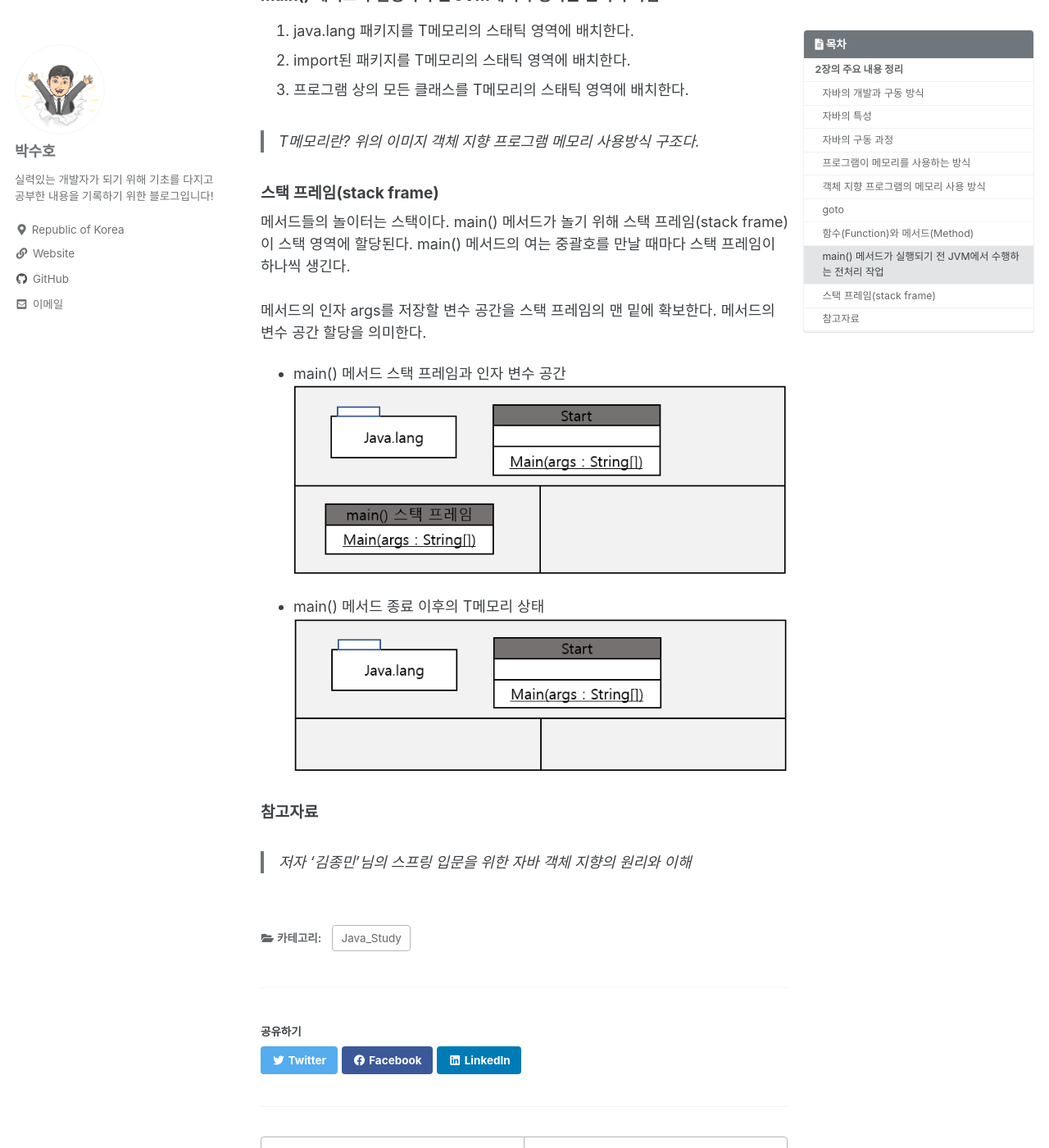
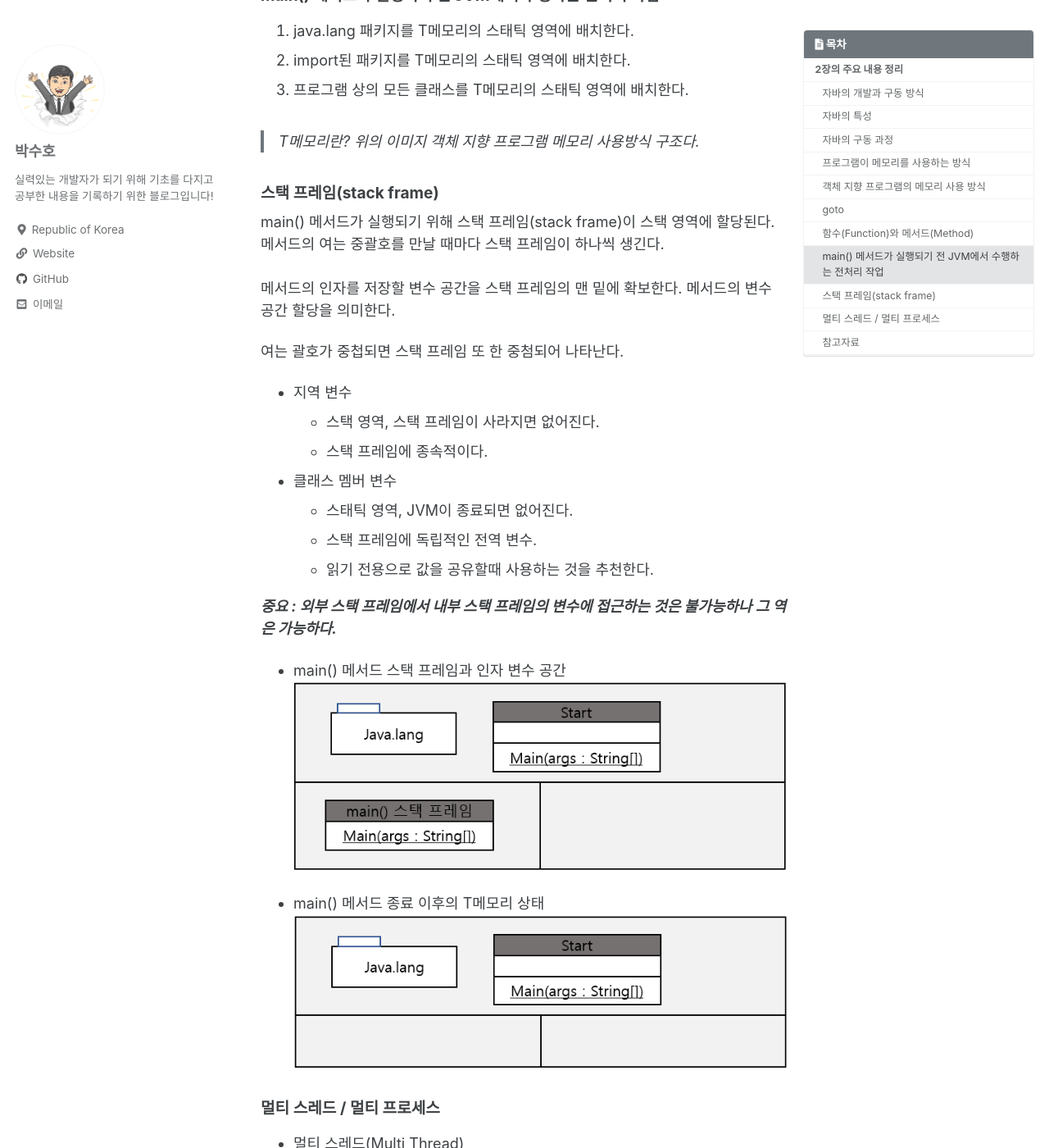
Before and after one commit to SbinSho/SbinSho.github.io, a Jekyll site: the page built from _posts/2020-12-20-JavaStudy.md, in a window 1280 px wide and 1400 px high, scrolled down 2050 px. Shown: the whole window at 82% size. Built offline with Jekyll 4.4.1, drawn with Linux system fonts in a browser that asks for light colours; cached includes are drawn as plain includes; some of the changed text lies outside the part shown.

Commit message:
2020.12.13, 2장 최종 작성완료

```diff
--- a/_posts/2020-12-20-JavaStudy.md
+++ b/_posts/2020-12-20-JavaStudy.md
@@ -46,11 +46,11 @@ JDK를 설치하면 JRE를 포함하고 있고, JVM은 JRE에서 포함하고
 
 #### 프로그램이 메모리를 사용하는 방식
 
-![ 프로그램 메모리 사용 방식 ](/assets/images/ProgramMemory.PNG)
+![ 프로그램 메모리 사용 방식 ](/assets/images/chap2/ProgramMemory.PNG)
 
 #### 객체 지향 프로그램의 메모리 사용 방식
 
-![ 객체 지향 프로그램의 메모리 사용 방식 ](/assets/images/OOPMemory.PNG)
+![ 객체 지향 프로그램의 메모리 사용 방식 ](/assets/images/chap2/OOPMemory.PNG)
 
 #### goto
 JAVA에서는 goto를 예약어로 등록 해두었다. 이유는 goto를 사용하게 되면 프로그램의 실행 순서가 인간이 이해하기에 너무 복잡해질 가능성이 있기 때문이다.<br><br>
@@ -69,15 +69,43 @@ goto를 이용한 이동은 프로그램을 논리적으로 잘구성하면 모
 > T메모리란? 위의 이미지 객체 지향 프로그램 메모리 사용방식 구조다.
 
 #### 스택 프레임(stack frame)
-메서드들의 놀이터는 스택이다. main() 메서드가 놀기 위해 스택 프레임(stack frame)이 스택 영역에 할당된다.
-main() 메서드의 여는 중괄호를 만날 때마다 스택 프레임이 하나씩 생긴다. <br><br>
-메서드의 인자 args를 저장할 변수 공간을 스택 프레임의 맨 밑에 확보한다. 메서드의 변수 공간 할당을 의미한다.
+main() 메서드가 실행되기 위해 스택 프레임(stack frame)이 스택 영역에 할당된다.
+메서드의 여는 중괄호를 만날 때마다 스택 프레임이 하나씩 생긴다. <br><br>
+메서드의 인자를 저장할 변수 공간을 스택 프레임의 맨 밑에 확보한다. 메서드의 변수 공간 할당을 의미한다.
+
+여는 괄호가 중첩되면 스택 프레임 또 한 중첨되어 나타난다.
+
+* 지역 변수
+    - 스택 영역, 스택 프레임이 사라지면 없어진다.
+    - 스택 프레임에 종속적이다.
+* 클래스 멤버 변수
+    - 스태틱 영역, JVM이 종료되면 없어진다.
+    - 스택 프레임에 독립적인 전역 변수.
+    - 읽기 전용으로 값을 공유할때 사용하는 것을 추천한다.
+
+***중요 : 외부 스택 프레임에서 내부 스택 프레임의 변수에 접근하는 것은 불가능하나 그 역은 가능하다.***
+
+
 
 * main() 메서드 스택 프레임과 인자 변수 공간
-![main() 메서드 스택 프레임과 인자 변수 공간](/assets/images/main.PNG)
+![main() 메서드 스택 프레임과 인자 변수 공간](/assets/images/chap2/main.PNG)
 
 * main() 메서드 종료 이후의 T메모리 상태
-![main() 메서드 종료 이후의 T 메모리 상태](/assets/images/main_end.PNG)
+![main() 메서드 종료 이후의 T 메모리 상태](/assets/images/chap2/main_end.PNG)
+
+#### 멀티 스레드 / 멀티 프로세스
+
+* 멀티 스레드(Multi Thread)
+    - 스택 영역을 스레드 개수만큼 분할해서 사용
+    - 하나의 스레드에서 다른 스레드의 스택 영역에는 접근 불가, 스태틱 영역과, 힙 영역은 공유해서 사용하는 구조이다.
+
+![Multi Thread](/assets/images/chap2/MultiThread.PNG)
+
+* 멀티 프로세스(Multi Process)
+    - 다수의 데이터 저장 영역, 즉 다수의 메모리를 갖는 구조
+    - 각 프로세스별 메모리가 있다. 각자 고유의 공간이므로 서로 참조할 수 없다.
+
+![Multi Process](/assets/images/chap2/MultiProcess.PNG)
 
 
 #### 참고자료
```
Also changed, not shown: other parts of _posts/2020-12-20-JavaStudy.md (+1 -1 lines), assets/images/chap2/MultiProcess.PNG (added), assets/images/chap2/MultiThread.PNG (added), assets/images/chap2/OOPMemory.PNG (renamed from assets/images/OOPMemory.PNG), assets/images/chap2/ProgramMemory.PNG (renamed from assets/images/ProgramMemory.PNG), assets/images/chap2/main.PNG (renamed from assets/images/main.PNG), assets/images/chap2/main_end.PNG (renamed from assets/images/main_end.PNG).
